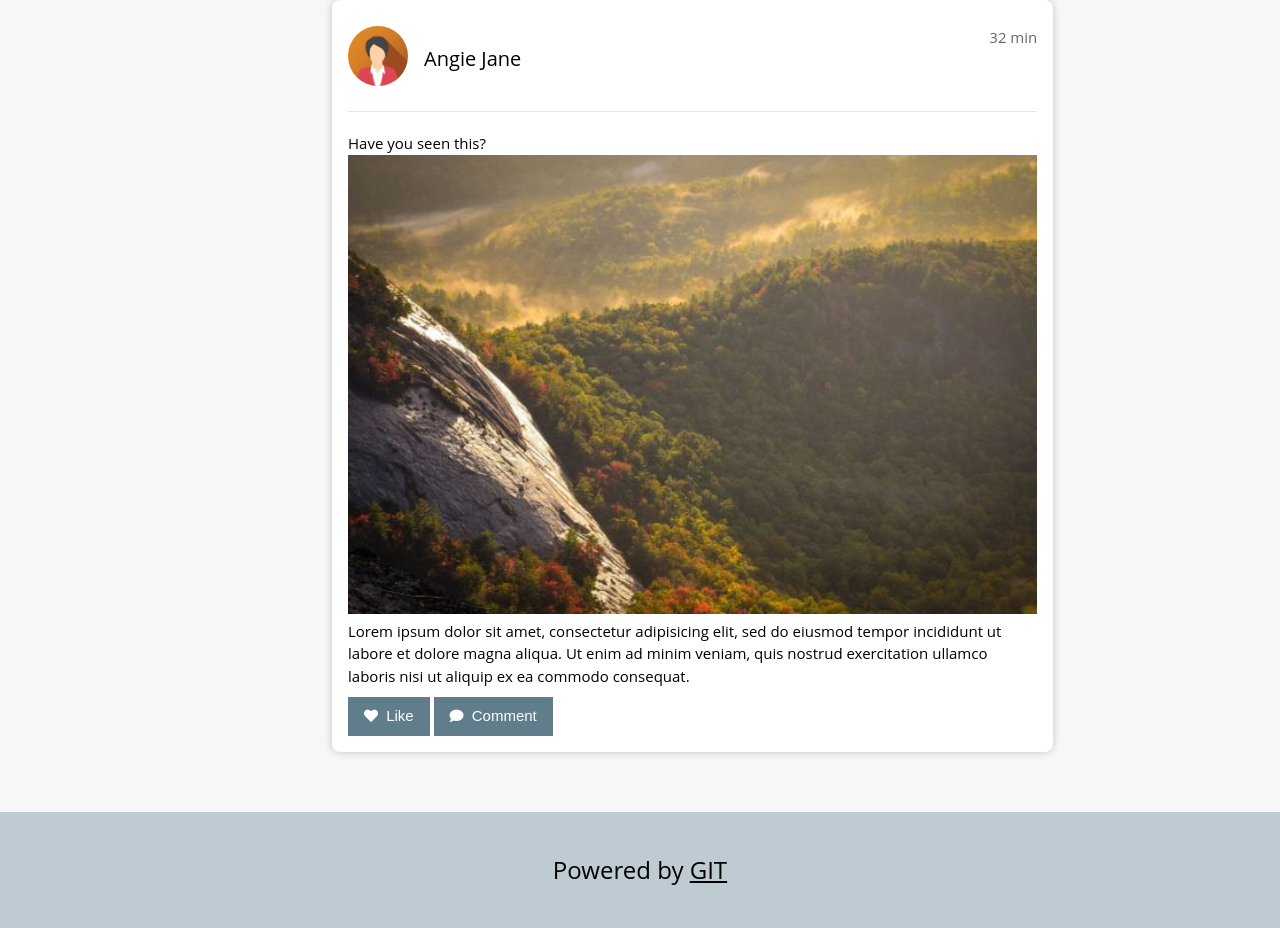
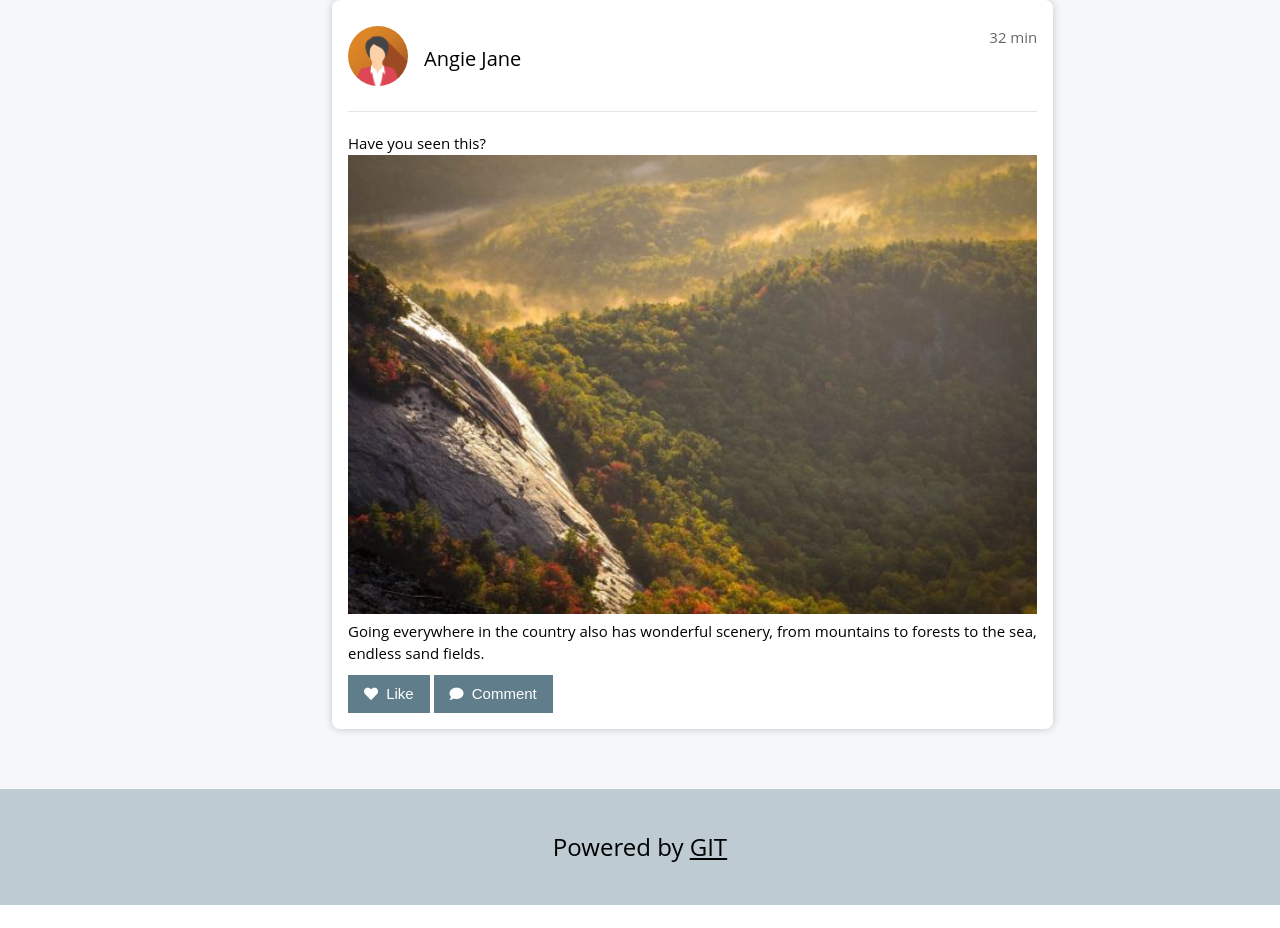
Before and after one commit to LeTrongVuong/Social-Media, a plain HTML site: page index.html in a window 1280 px wide. Shown: the part 1048-1976 px from the top of the page. After the commit the page ends 1953 px from the top, so only its background shows below. Drawn offline with Linux system fonts and the light colour scheme.

Commit message:
Update index.html

```diff
--- a/index.html
+++ b/index.html
@@ -155,7 +155,7 @@
                     <p class="status-text">
                         <p>Have you seen this?</p>
                         <img src="./assets/img/status/nature.jpg" alt="" class="col-12">
-                        <p>Lorem ipsum dolor sit amet, consectetur adipisicing elit, sed do eiusmod tempor incididunt ut labore et dolore magna aliqua. Ut enim ad minim veniam, quis nostrud exercitation ullamco laboris nisi ut aliquip ex ea commodo consequat.</p>
+                        <p>Going everywhere in the country also has wonderful scenery, from mountains to forests to the sea, endless sand fields.</p>
                     </p>
                     <div class="status-img">
                     </div>
```
